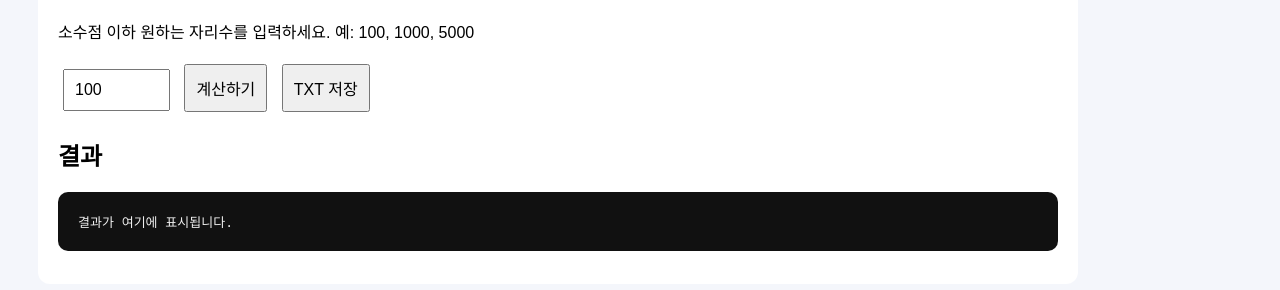
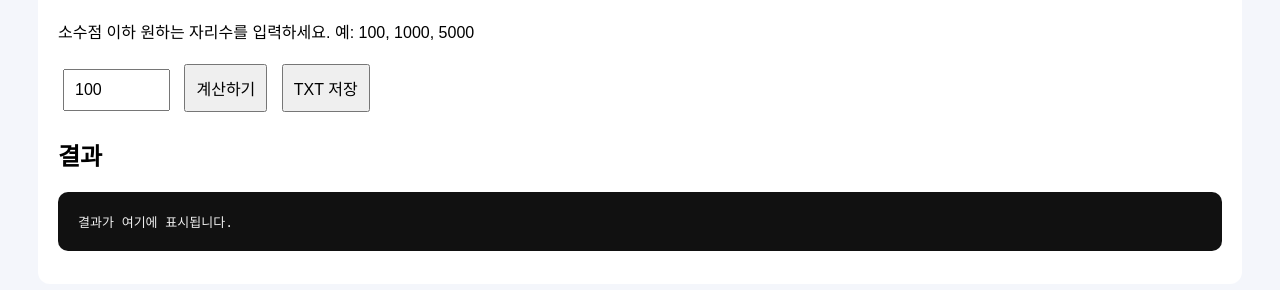
Before and after one commit to jsinsoo/python, a plain HTML site: page Chudnovsky_bi.html in a window 1280 px wide. Shown: the part 128-418 px from the top of the page. Drawn offline with Linux system fonts and the light colour scheme.

Commit message:
Add files via upload

```diff
--- a/Chudnovsky_bi.html
+++ b/Chudnovsky_bi.html
@@ -6,7 +6,7 @@
 <style>
 body{font-family:Arial,sans-serif;background:#f4f6fb;padding:30px}
 h1{color:#222}
-.box{background:white;padding:20px;border-radius:12px;max-width:1000px}
+.box{background:white;padding:20px;border-radius:12px;max-width:100%}
 input,button{font-size:16px;padding:10px;margin:5px}
 pre{background:#111;color:#eee;padding:20px;border-radius:10px;white-space:pre-wrap;word-break:break-all;max-height:520px;overflow:auto}
 </style>
```
